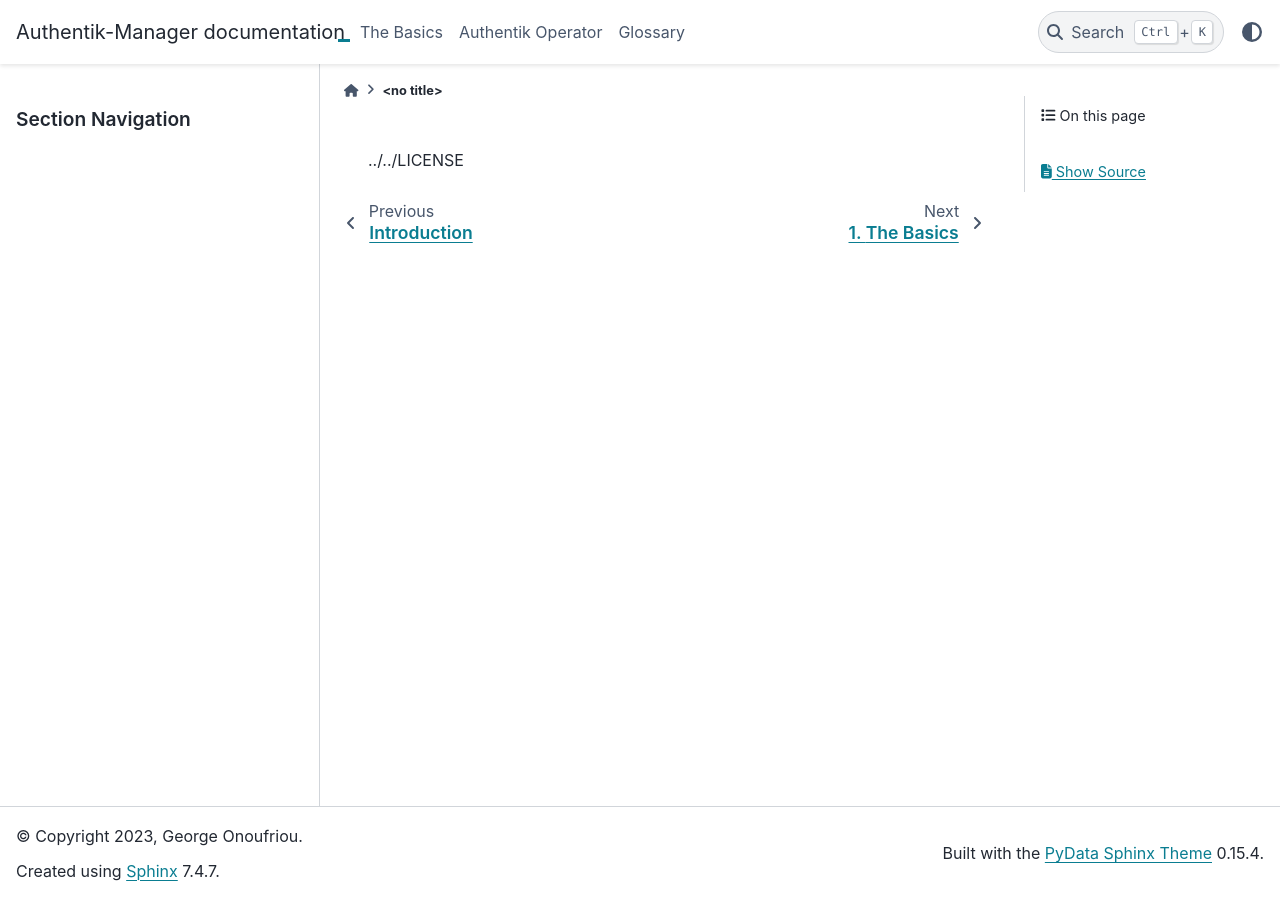
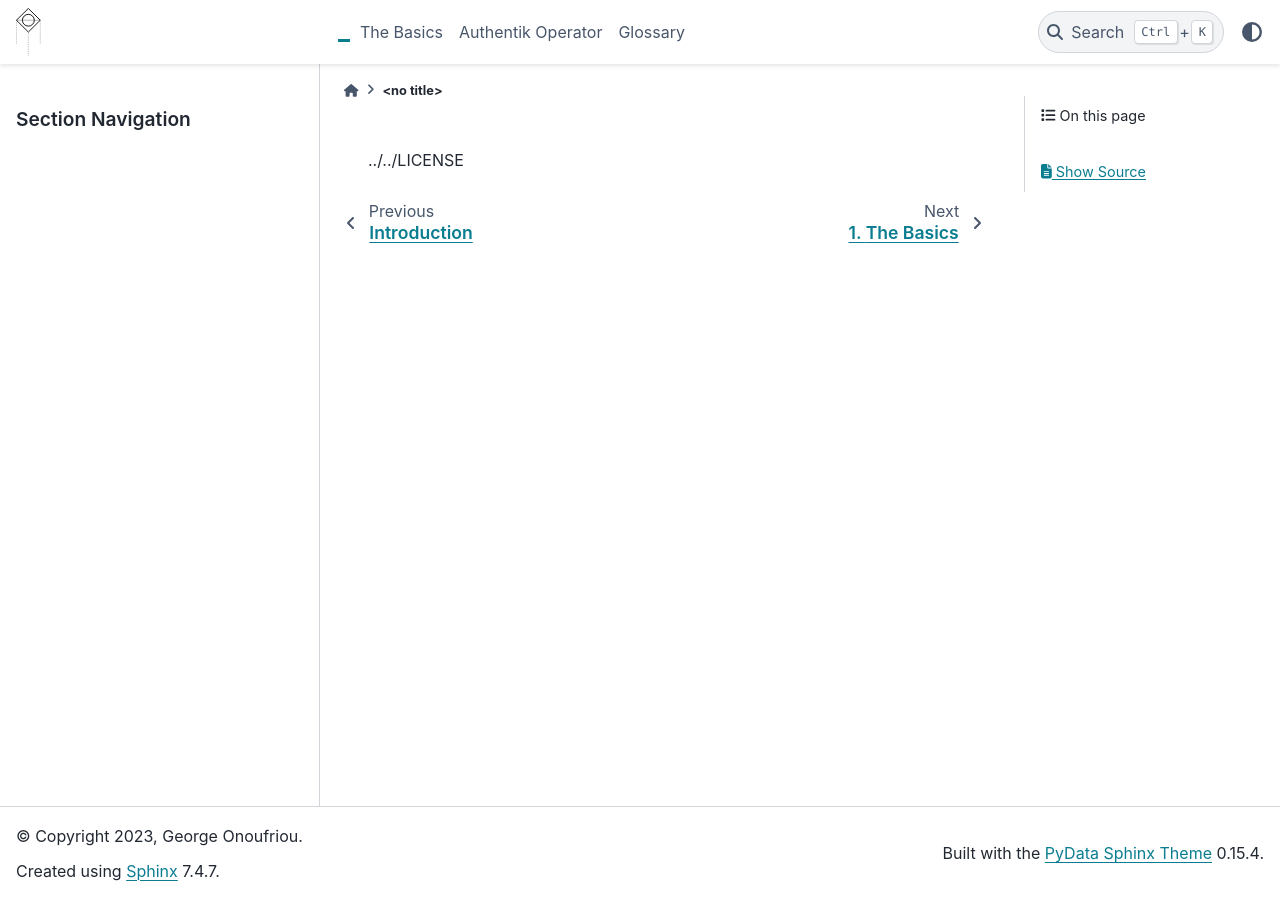
Before and after one commit to DreamingRaven/authentik-manager, a Sphinx documentation site: the page built from docs/source/license.rst, in a window 1280 px wide. Built offline with Sphinx 7.4.7 and the PyData theme 0.15.4, drawn with Linux system fonts in a browser that asks for light colours; the version number could not be read and is left out.

Commit message:
Fixed logo unspecified
It is still broken but atleast it wont cause sphinx build to crash.

```diff
--- a/docs/source/conf.py
+++ b/docs/source/conf.py
@@ -16,7 +16,6 @@
 import subprocess
 import sys
 import os
-import sphinx_rtd_theme
 # check if building on read the docs
 on_rtd = os.environ.get('READTHEDOCS', None) == 'True'
 if on_rtd is True:
@@ -51,7 +50,7 @@ release = version_num
 # extensions coming with Sphinx (named 'sphinx.ext.*') or your custom
 # ones.
 extensions = [
-    "sphinx_rtd_theme",
+    # "sphinx_rtd_theme",
     "sphinxarg.ext",
     "sphinx.ext.autodoc",
     # "sphinx.ext.mathbase"
@@ -71,7 +70,6 @@ exclude_patterns = []
 # The theme to use for HTML and HTML Help pages.  See the documentation for
 # a list of builtin themes.
 #
-# html_theme = "sphinx_rtd_theme"  # 'alabaster'
 # NOTE! UNDERSCORES not hyphens
 html_theme = "pydata_sphinx_theme"  # 'alabaster'
 
@@ -86,3 +84,10 @@ html_theme = "pydata_sphinx_theme"  # 'alabaster'
 #     "css/rtd_dark.css",
 # ]
 # html_logo = "fhez.svg"
+
+html_theme_options = {
+   "logo": {
+      "image_light": "img/akm-light.svg",
+      "image_dark": "img/akm-dark.svg",
+   }
+}
```
Also changed, not shown: docs/source/img/akm-dark.svg (added), docs/source/img/akm-light.svg (added).
